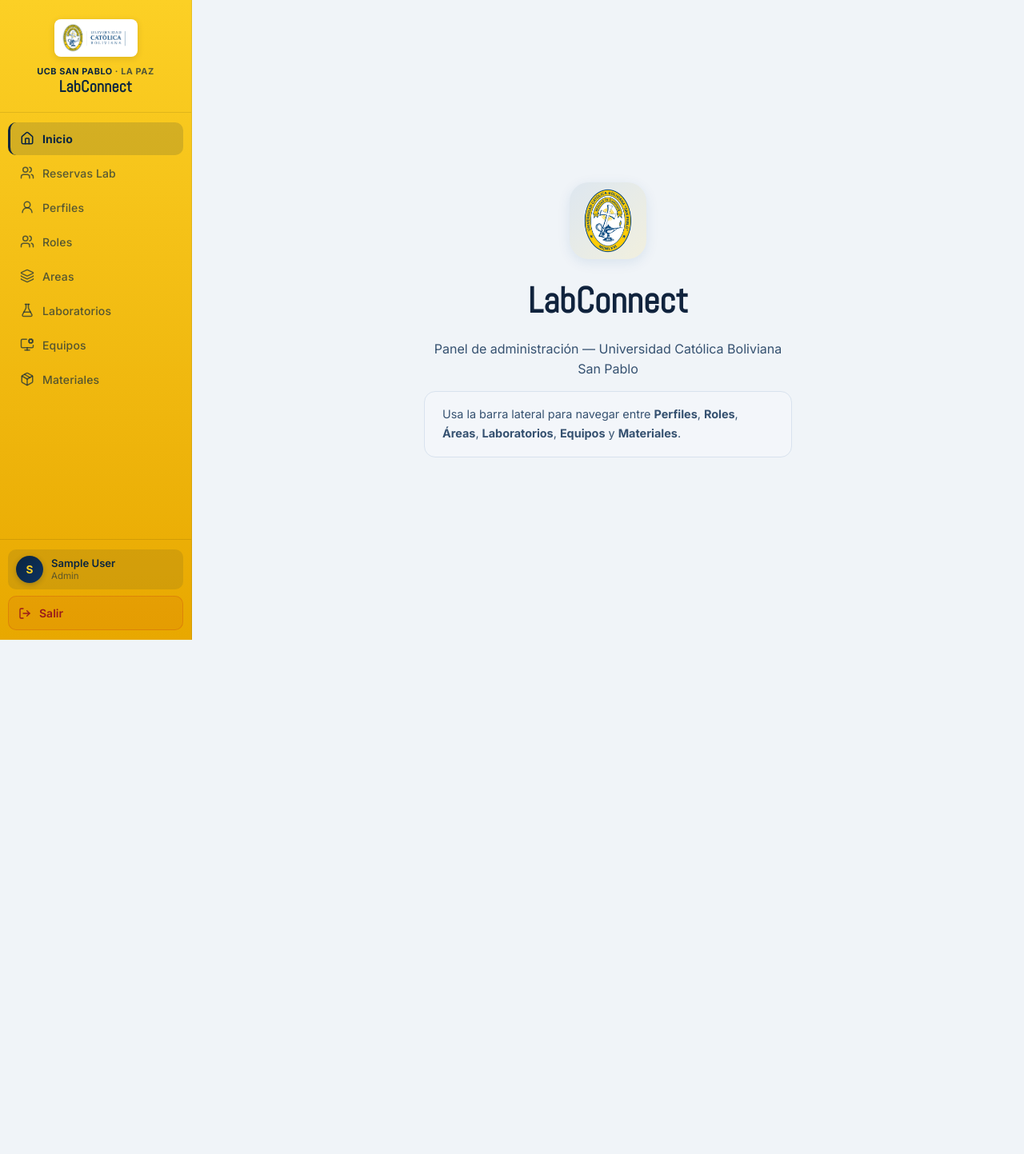
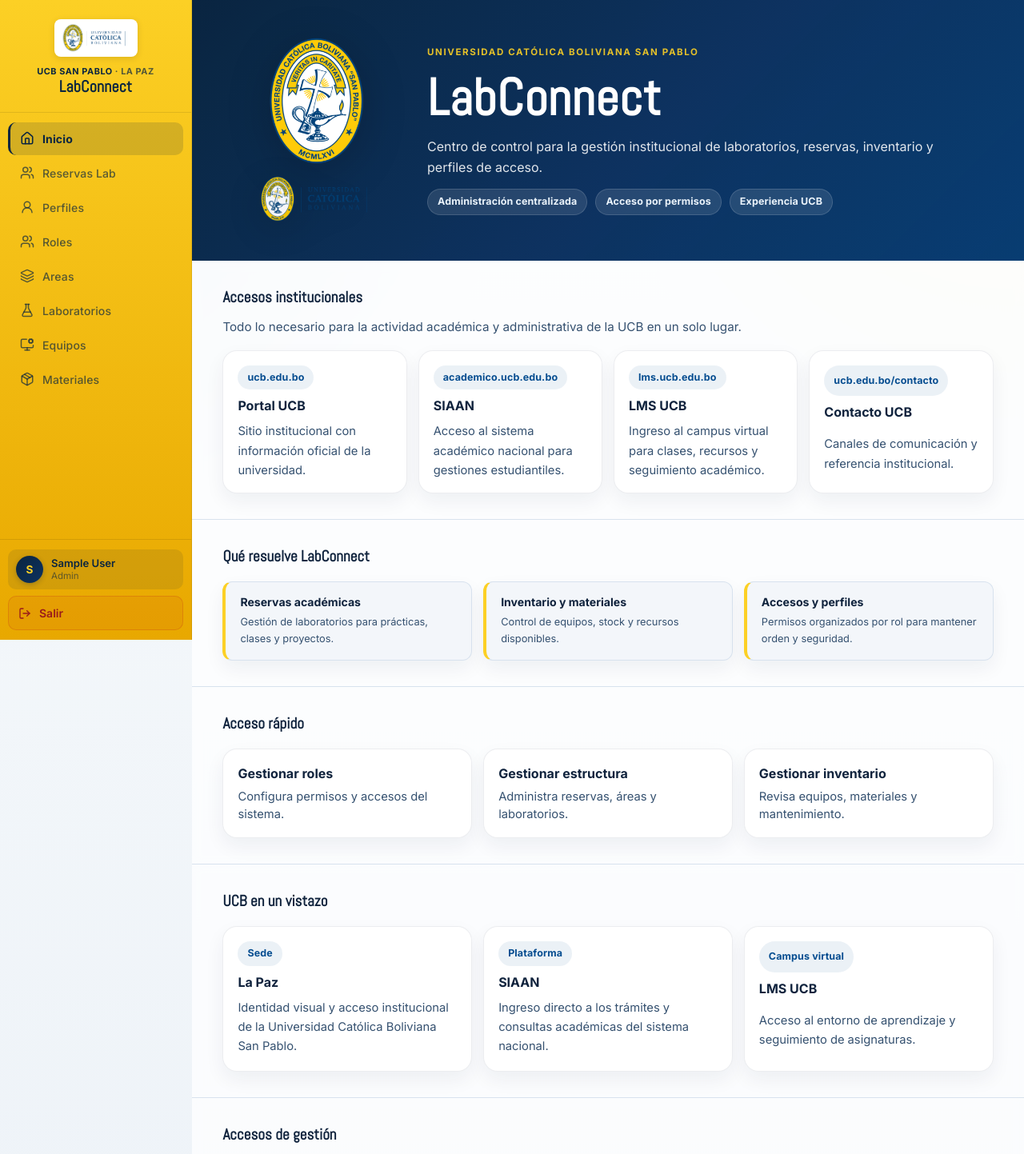
Before and after one commit to Danizamog/UCB-labconnect-front, a React (Vite) app: page /app in a window 1280 px wide. Shown: the top 1443 px of the page at 80% size. Before the commit the page ends 800 px from the top, so only its background shows below. Built offline with nearby package versions, Linux system fonts and the light colour scheme; no server answers; sample sign-in values are in the browser's storage.

Commit message:
Añadir enlaces institucionales y tarjetas de acceso rápido en la vista principal

```diff
--- a/src/features/home/pages/HomeView.css
+++ b/src/features/home/pages/HomeView.css
@@ -5,7 +5,6 @@
   background: #f0f4f8;
 }
 
-/* ── Main content (shifts right by sidebar width) ──────── */
 .home-main {
   flex: 1;
   margin-left: 240px;
@@ -14,6 +13,430 @@
   flex-direction: column;
 }
 
+/* App shell */
+.app-layout {
+  display: flex;
+  min-height: 100dvh;
+  background:
+    radial-gradient(circle at top left, rgba(6, 77, 144, 0.12), transparent 34%),
+    radial-gradient(circle at top right, rgba(252, 208, 37, 0.14), transparent 28%),
+    linear-gradient(180deg, #f7fafc 0%, #eef3f8 100%);
+}
+
+.home-main {
+  flex: 1;
+  margin-left: 240px;
+  min-height: 100dvh;
+  display: flex;
+  flex-direction: column;
+}
+
+.content-window {
+  flex: 1;
+  display: flex;
+  flex-direction: column;
+  overflow: auto;
+}
+
+/* Landing container */
+.home-dashboard {
+  flex: 1;
+  display: flex;
+  flex-direction: column;
+  gap: 0;
+}
+
+.home-admin-hero,
+.home-hero,
+.home-section {
+  position: relative;
+}
+
+.home-admin-hero {
+  display: grid;
+  grid-template-columns: minmax(160px, 220px) 1fr;
+  gap: 28px;
+  align-items: center;
+  padding: clamp(28px, 4vw, 46px);
+  color: #fff;
+  background:
+    linear-gradient(135deg, rgba(10, 37, 64, 0.96) 0%, rgba(13, 50, 96, 0.96) 55%, rgba(8, 61, 114, 0.98) 100%),
+    linear-gradient(135deg, #0a2540 0%, #0d3260 55%, #083d72 100%);
+}
+
+.home-brand-logos {
+  display: grid;
+  gap: 12px;
+  justify-items: center;
+}
+
+.home-brand-logo {
+  display: block;
+  width: 100%;
+  max-width: 160px;
+  height: auto;
+  object-fit: contain;
+  filter: drop-shadow(0 10px 26px rgba(0, 0, 0, 0.18));
+}
+
+.home-brand-logo-secondary {
+  max-width: 150px;
+  opacity: 0.96;
+}
+
+.home-hero-copy {
+  display: grid;
+  gap: 14px;
+  max-width: 760px;
+}
+
+.home-eyebrow {
+  margin: 0;
+  text-transform: uppercase;
+  letter-spacing: 0.14em;
+  font-size: 0.72rem;
+  font-weight: 700;
+  color: rgba(252, 208, 37, 0.9);
+}
+
+.home-admin-hero h2,
+.home-hero h2 {
+  margin: 0;
+  font-family: var(--font-display);
+  line-height: 1.05;
+  letter-spacing: 0.01em;
+}
+
+.home-admin-hero h2 {
+  font-size: clamp(2.2rem, 5vw, 4rem);
+}
+
+.home-hero-text,
+.home-hero-meta p,
+.home-section-text,
+.home-lab-card p,
+.home-link-card p,
+.home-spotlight-card p,
+.home-role-note {
+  line-height: 1.65;
+}
+
+.home-hero-text {
+  margin: 0;
+  max-width: 64ch;
+  color: rgba(255, 255, 255, 0.88);
+  font-size: 1rem;
+}
+
+.home-meta-row {
+  display: flex;
+  flex-wrap: wrap;
+  gap: 10px;
+}
+
+.home-meta-row span,
+.home-brand-badges span,
+.home-spotlight-label,
+.home-link-label {
+  display: inline-flex;
+  align-items: center;
+  justify-content: center;
+  border-radius: 999px;
+  padding: 6px 12px;
+  font-size: 0.78rem;
+  font-weight: 700;
+  letter-spacing: 0.01em;
+}
+
+.home-meta-row span {
+  color: #eaf3fb;
+  background: rgba(255, 255, 255, 0.11);
+  border: 1px solid rgba(255, 255, 255, 0.14);
+}
+
+/* User hero */
+.home-hero {
+  display: grid;
+  grid-template-columns: minmax(220px, 300px) 1fr;
+  gap: clamp(20px, 3vw, 34px);
+  align-items: center;
+  padding: clamp(24px, 3.8vw, 42px);
+  background:
+    linear-gradient(135deg, rgba(10, 37, 64, 0.95) 0%, rgba(15, 76, 129, 0.95) 100%),
+    linear-gradient(135deg, #0f4c81 0%, #154f83 100%);
+  color: #fff;
+}
+
+.home-brand-column {
+  display: grid;
+  gap: 14px;
+}
+
+.home-brand-lockup {
+  display: flex;
+  align-items: center;
+  justify-content: flex-start;
+  gap: 16px;
+  flex-wrap: wrap;
+  padding: 14px 16px;
+  border-radius: 20px;
+  background: rgba(255, 255, 255, 0.1);
+  border: 1px solid rgba(255, 255, 255, 0.12);
+  text-decoration: none;
+}
+
+.home-hero-logo {
+  width: 78px;
+  height: auto;
+  object-fit: contain;
+  filter: drop-shadow(0 8px 18px rgba(0, 0, 0, 0.2));
+}
+
+.home-hero-logo-alt {
+  width: 110px;
+}
+
+.home-brand-badges {
+  display: flex;
+  flex-wrap: wrap;
+  gap: 10px;
+}
+
+.home-brand-badges span {
+  color: #0a2540;
+  background: rgba(252, 208, 37, 0.96);
+}
+
+.home-hero-meta {
+  display: grid;
+  gap: 14px;
+  max-width: 720px;
+}
+
+.home-hero-meta h2 {
+  font-size: clamp(1.9rem, 4vw, 3rem);
+}
+
+.home-hero-meta p {
+  margin: 0;
+  color: rgba(255, 255, 255, 0.84);
+  font-size: 0.98rem;
+}
+
+.home-hero-btn {
+  justify-self: start;
+  display: inline-flex;
+  align-items: center;
+  gap: 8px;
+  padding: 12px 18px;
+  border-radius: 12px;
+  text-decoration: none;
+  font-weight: 700;
+  color: #0a2540;
+  background: linear-gradient(135deg, #fcd025 0%, #ffd94a 100%);
+  box-shadow: 0 10px 26px rgba(252, 208, 37, 0.22);
+  transition: transform 0.18s ease, box-shadow 0.18s ease;
+}
+
+.home-hero-btn:hover {
+  transform: translateY(-1px);
+  box-shadow: 0 14px 32px rgba(252, 208, 37, 0.28);
+}
+
+/* Sections */
+.home-section,
+.home-role-section {
+  padding: clamp(22px, 3vw, 34px) clamp(20px, 3.4vw, 42px);
+  border-bottom: 1px solid rgba(16, 35, 61, 0.08);
+  background: rgba(255, 255, 255, 0.72);
+  backdrop-filter: blur(6px);
+}
+
+.home-section-title {
+  margin: 0 0 10px;
+  font-family: var(--font-display);
+  font-size: 1.2rem;
+  color: var(--ink-900);
+}
+
+.home-section-text {
+  margin: 0;
+  max-width: 74ch;
+  color: var(--ink-700);
+}
+
+/* Cards */
+.home-links-grid,
+.home-labs-grid,
+.home-spotlight-grid,
+.home-quick-actions {
+  display: grid;
+  gap: 14px;
+  margin-top: 16px;
+}
+
+.home-links-grid {
+  grid-template-columns: repeat(auto-fit, minmax(210px, 1fr));
+}
+
+.home-labs-grid {
+  grid-template-columns: repeat(auto-fit, minmax(220px, 1fr));
+}
+
+.home-spotlight-grid {
+  grid-template-columns: repeat(auto-fit, minmax(220px, 1fr));
+}
+
+.home-quick-actions {
+  grid-template-columns: repeat(auto-fit, minmax(220px, 1fr));
+}
+
+.home-link-card,
+.home-lab-card,
+.home-spotlight-card,
+.home-action-btn {
+  border-radius: 18px;
+  border: 1px solid rgba(16, 35, 61, 0.08);
+  background: #fff;
+  box-shadow: 0 10px 24px rgba(10, 37, 64, 0.06);
+  transition: transform 0.18s ease, box-shadow 0.18s ease, border-color 0.18s ease;
+}
+
+.home-link-card:hover,
+.home-lab-card:hover,
+.home-spotlight-card:hover,
+.home-action-btn:hover {
+  transform: translateY(-2px);
+  box-shadow: 0 16px 30px rgba(10, 37, 64, 0.1);
+  border-color: rgba(6, 77, 144, 0.18);
+}
+
+.home-link-card {
+  display: grid;
+  gap: 10px;
+  padding: 18px 18px 16px;
+  text-decoration: none;
+  color: inherit;
+}
+
+.home-link-label,
+.home-spotlight-label {
+  width: fit-content;
+  color: var(--ucb-blue);
+  background: rgba(6, 77, 144, 0.08);
+}
+
+.home-link-card strong,
+.home-lab-card strong,
+.home-spotlight-card strong {
+  color: var(--ink-900);
+  font-size: 1rem;
+  line-height: 1.25;
+}
+
+.home-link-card p,
+.home-lab-card p,
+.home-spotlight-card p {
+  margin: 0;
+  color: var(--ink-700);
+  font-size: 0.92rem;
+}
+
+.home-lab-card {
+  padding: 18px;
+  border-left: 4px solid var(--ucb-gold);
+}
+
+.home-spotlight-card {
+  display: grid;
+  gap: 10px;
+  padding: 18px;
+}
+
+.home-action-btn {
+  padding: 18px;
+  cursor: pointer;
+  text-align: left;
+  font: inherit;
+}
+
+.action-content {
+  display: grid;
+  gap: 6px;
+}
+
+.action-content strong {
+  color: var(--ink-900);
+  font-size: 1rem;
+}
+
+.action-content p {
+  margin: 0;
+  color: var(--ink-700);
+  font-size: 0.92rem;
+}
+
+/* Admin note */
+.home-role-note {
+  margin: 0;
+  padding: 14px 16px;
+  border-radius: 16px;
+  background: rgba(6, 77, 144, 0.06);
+  border: 1px solid rgba(6, 77, 144, 0.12);
+  color: var(--ink-700);
+}
+
+/* Legacy content removed but sections now occupy the full home page consistently */
+
+@media (max-width: 980px) {
+  .home-main {
+    margin-left: 0;
+    padding-top: 56px;
+  }
+
+  .home-admin-hero,
+  .home-hero {
+    grid-template-columns: 1fr;
+  }
+
+  .home-brand-logos {
+    grid-auto-flow: column;
+    align-items: center;
+    justify-content: start;
+    overflow-x: auto;
+    padding-bottom: 4px;
+  }
+
+  .home-brand-logo {
+    max-width: 132px;
+  }
+}
+
+@media (max-width: 640px) {
+  .home-admin-hero,
+  .home-hero,
+  .home-section,
+  .home-role-section {
+    padding-left: 16px;
+    padding-right: 16px;
+  }
+
+  .home-brand-lockup {
+    justify-content: center;
+  }
+
+  .home-hero-btn {
+    width: 100%;
+    justify-content: center;
+  }
+
+  .home-links-grid,
+  .home-labs-grid,
+  .home-spotlight-grid,
+  .home-quick-actions {
+    grid-template-columns: 1fr;
+  }
+}
 /* ── Content window (fills all available space) ────────── */
 .content-window {
   flex: 1;
--- a/src/features/home/pages/HomeView.jsx
+++ b/src/features/home/pages/HomeView.jsx
@@ -1,4 +1,4 @@
-import { useEffect, useState } from 'react'
+import { useEffect } from 'react'
 import AdminAreasPage from '../../admin/pages/AdminAreasPage'
 import AdminEquiposPage from '../../admin/pages/AdminEquiposPage'
 import AdminLaboratoriosPage from '../../admin/pages/AdminLaboratoriosPage'
@@ -20,7 +20,6 @@ import { hasAnyPermission } from '../../../shared/lib/permissions'
 import './HomeView.css'
 
 function HomeView({ user, currentPath, onNavigate, onRefreshSession, onLogout }) {
-
   const isAdmin = user?.role === 'admin'
   const canManageRoles = hasAnyPermission(user, ['gestionar_roles_permisos'])
   const canManageProfiles = hasAnyPermission(user, ['gestionar_roles_permisos', 'reactivar_cuentas'])
@@ -29,6 +28,68 @@ function HomeView({ user, currentPath, onNavigate, onRefreshSession, onLogout })
   const canManageMateriales = hasAnyPermission(user, ['gestionar_stock', 'gestionar_reactivos_quimicos'])
   const hasManagementModules = canManageRoles || canManageProfiles || canManageStructure || canManageEquipos || canManageMateriales
   const activeSection = getSectionIdFromPath(currentPath) || 'home'
+  const institutionalLinks = [
+    {
+      title: 'Portal UCB',
+      description: 'Sitio institucional con información oficial de la universidad.',
+      href: 'https://www.ucb.edu.bo',
+      label: 'ucb.edu.bo',
+    },
+    {
+      title: 'SIAAN',
+      description: 'Acceso al sistema académico nacional para gestiones estudiantiles.',
+      href: 'https://academico.ucb.edu.bo/AcademicoNacional/inicio',
+      label: 'academico.ucb.edu.bo',
+    },
+    {
+      title: 'LMS UCB',
+      description: 'Ingreso al campus virtual para clases, recursos y seguimiento académico.',
+      href: 'https://lms.ucb.edu.bo/my/',
+      label: 'lms.ucb.edu.bo',
+    },
+    {
+      title: 'Contacto UCB',
+      description: 'Canales de comunicación y referencia institucional.',
+      href: 'https://www.ucb.edu.bo/contacto',
+      label: 'ucb.edu.bo/contacto',
+    },
+  ]
+
+  const quickAccessCards = isAdmin
+    ? [
+        {
+          title: 'Gestionar roles',
+          description: 'Configura permisos y accesos del sistema.',
+          action: () => onNavigate?.('/roles'),
+        },
+        {
+          title: 'Gestionar estructura',
+          description: 'Administra reservas, áreas y laboratorios.',
+          action: () => onNavigate?.('/admin_reservas'),
+        },
+        {
+          title: 'Gestionar inventario',
+          description: 'Revisa equipos, materiales y mantenimiento.',
+          action: () => onNavigate?.('/equipos'),
+        },
+      ]
+    : [
+        {
+          title: 'Reservar laboratorio',
+          description: 'Consulta espacios disponibles y solicita una reserva.',
+          action: () => onNavigate?.('/reserve'),
+        },
+        {
+          title: 'Mi calendario',
+          description: 'Revisa tus reservas activas y próximas actividades.',
+          action: () => onNavigate?.('/calendar'),
+        },
+        {
+          title: 'LMS y SIAAN',
+          description: 'Accede a las plataformas académicas de la UCB.',
+          action: () => window.open('https://lms.ucb.edu.bo/my/', '_blank', 'noopener,noreferrer'),
+        },
+      ]
 
   useEffect(() => {
     const normalizedPath = normalizePath(currentPath)
@@ -86,129 +147,128 @@ function HomeView({ user, currentPath, onNavigate, onRefreshSession, onLogout })
           {!isAdmin && activeSection === 'reserve' ? <UserReserveLabPage user={user} /> : null}
 
           {activeSection === 'home' ? (
-            <section className={isAdmin ? 'home-placeholder' : 'home-dashboard'} aria-label="Panel de inicio">
+            <section className="home-dashboard" aria-label="Panel de inicio">
               {isAdmin ? (
-                <>
-                  <div className="home-placeholder-icon">
-                    <img src={ucbEscudoLogo} alt="UCB Escudo" width="80" height="80" />
+                <div className="home-admin-hero">
+                  <div className="home-brand-logos" aria-hidden="true">
+                    <img src={ucbEscudoLogo} alt="" className="home-brand-logo home-brand-logo-primary" />
+                    <img src={ucbLapazLogo} alt="" className="home-brand-logo home-brand-logo-secondary" />
                   </div>
+                  <div className="home-hero-copy">
+                    <p className="home-eyebrow">Universidad Católica Boliviana San Pablo</p>
                     <h2>LabConnect</h2>
-                  <p className="home-placeholder-subtitle">
-                    Panel de administración — Universidad Católica Boliviana San Pablo
+                    <p className="home-hero-text">
+                      Centro de control para la gestión institucional de laboratorios, reservas, inventario y perfiles de acceso.
                     </p>
-                  <p className="home-placeholder-hint">
-                    Usa la barra lateral para navegar entre <strong>Perfiles</strong>, <strong>Roles</strong>, <strong>Áreas</strong>, <strong>Laboratorios</strong>, <strong>Equipos</strong> y <strong>Materiales</strong>.
+                    <div className="home-meta-row">
+                      <span>Administración centralizada</span>
+                      <span>Acceso por permisos</span>
+                      <span>Experiencia UCB</span>
+                    </div>
+                  </div>
+                </div>
+              ) : (
+                <div className="home-hero">
+                  <div className="home-brand-column">
+                    <a href="https://www.ucb.edu.bo" target="_blank" rel="noopener noreferrer" className="home-brand-lockup">
+                      <img src={ucbEscudoLogo} alt="Escudo de la Universidad Católica Boliviana San Pablo" className="home-hero-logo" />
+                      <img src={ucbLapazLogo} alt="Sede La Paz de la Universidad Católica Boliviana San Pablo" className="home-hero-logo home-hero-logo-alt" />
+                    </a>
+                    <div className="home-brand-badges">
+                      <span>UCB San Pablo</span>
+                      <span>Servicios académicos e institucionales</span>
+                    </div>
+                  </div>
+                  <div className="home-hero-meta">
+                    <p className="home-eyebrow">Portal académico y de servicios</p>
+                    <h2>Un acceso único a la vida universitaria de la UCB</h2>
+                    <p>
+                      Consulta recursos institucionales, plataformas académicas y servicios de laboratorio desde una portada coherente con la identidad de la UCB.
                     </p>
-                </>
-              ) : (
-                <>
-                  <div className="home-hero">
-                    <a href="https://www.ucb.edu.bo" target="_blank" rel="noopener noreferrer" className="home-hero-link">
-                      <img src={ucbEscudoLogo} alt="UCB Escudo" className="home-hero-logo" />
+                    <a href="https://www.ucb.edu.bo" target="_blank" rel="noopener noreferrer" className="home-hero-btn">
+                      Visitar sitio oficial
                     </a>
-                    <div className="home-hero-meta">
-                      <h2>Universidad Católica Boliviana San Pablo</h2>
-                      <p>Desde 1966 formando profesionales comprometidos con la excelencia académica y la responsabilidad social.</p>
-                      <a href="https://www.ucb.edu.bo" target="_blank" rel="noopener noreferrer" className="home-hero-btn">
-                        Visitar sitio oficial →
+                  </div>
+                </div>
+              )}
+
+              <div className="home-section">
+                <h3 className="home-section-title">Accesos institucionales</h3>
+                <p className="home-section-text">
+                  Todo lo necesario para la actividad académica y administrativa de la UCB en un solo lugar.
+                </p>
+                <div className="home-links-grid">
+                  {institutionalLinks.map((link) => (
+                    <a key={link.title} href={link.href} target="_blank" rel="noopener noreferrer" className="home-link-card">
+                      <span className="home-link-label">{link.label}</span>
+                      <strong>{link.title}</strong>
+                      <p>{link.description}</p>
                     </a>
+                  ))}
                 </div>
               </div>
 
               <div className="home-section">
-                    <h3 className="home-section-title">¿Qué es LabConnect?</h3>
-                    <p className="home-section-text">
-                      LabConnect es la plataforma integral de gestión de laboratorios de la UCB San Pablo.
-                      Conecta docentes, estudiantes y personal administrativo en un ecosistema colaborativo que facilita:
-                    </p>
-                    <ul className="home-features">
-                      <li><strong>Reserva de laboratorios</strong> para prácticas y proyectos académicos</li>
-                      <li><strong>Gestión de inventario</strong> de equipos y materiales disponibles</li>
-                      <li><strong>Control de acceso</strong> seguro a espacios especializados</li>
-                      <li><strong>Seguimiento de préstamos</strong> y mantenimiento preventivo</li>
-                    </ul>
-                  </div>
-
-                  <div className="home-section">
-                    <h3 className="home-section-title">Nuestros Laboratorios</h3>
-                    <p className="home-section-text">
-                      Contamos con espacios modernos y completamente equipados para diferentes disciplinas:
-                    </p>
+                <h3 className="home-section-title">Qué resuelve LabConnect</h3>
                 <div className="home-labs-grid">
                   <div className="home-lab-card">
-                        <strong>Laboratorios de Ciencias</strong>
-                        <p>Física, Química y Biología</p>
+                    <strong>Reservas académicas</strong>
+                    <p>Gestión de laboratorios para prácticas, clases y proyectos.</p>
                   </div>
                   <div className="home-lab-card">
-                        <strong>Laboratorios de Ingeniería</strong>
-                        <p>Sistemas, Mecánica y Electrónica</p>
+                    <strong>Inventario y materiales</strong>
+                    <p>Control de equipos, stock y recursos disponibles.</p>
                   </div>
                   <div className="home-lab-card">
-                        <strong>Laboratorios de Administración</strong>
-                        <p>Sistemas de Información y Negocios</p>
+                    <strong>Accesos y perfiles</strong>
+                    <p>Permisos organizados por rol para mantener orden y seguridad.</p>
                   </div>
                 </div>
               </div>
 
               <div className="home-section">
-                    <h3 className="home-section-title">Acciones Rápidas</h3>
+                <h3 className="home-section-title">Acceso rápido</h3>
                 <div className="home-quick-actions">
-                      <button
-                        className="home-action-btn home-action-reserve"
-                        onClick={() => onNavigate?.('/reserve')}
-                      >
-                        <span className="action-icon">📅</span>
+                  {quickAccessCards.map((card) => (
+                    <button key={card.title} type="button" className="home-action-btn" onClick={card.action}>
                       <div className="action-content">
-                          <strong>Reservar Laboratorio</strong>
-                          <p>Accede a la disponibilidad de espacios</p>
+                        <strong>{card.title}</strong>
+                        <p>{card.description}</p>
                       </div>
                     </button>
-                      <button
-                        className="home-action-btn home-action-calendar"
-                        onClick={() => onNavigate?.('/calendar')}
-                      >
-                        <span className="action-icon">📋</span>
-                        <div className="action-content">
-                          <strong>Mi Calendario</strong>
-                          <p>Consulta tus reservas activas</p>
-                        </div>
-                      </button>
+                  ))}
                 </div>
               </div>
 
               <div className="home-section">
-                    <h3 className="home-section-title">Enlaces Útiles</h3>
-                    <div className="home-links-grid">
-                      <a href="https://www.ucb.edu.bo" target="_blank" rel="noopener noreferrer" className="home-link-card">
-                        <span className="link-icon">🏫</span>
-                        <strong>Sitio Web UCB</strong>
-                        <p>Página principal de la Universidad</p>
-                      </a>
-                      <a href="https://www.ucb.edu.bo/carreras" target="_blank" rel="noopener noreferrer" className="home-link-card">
-                        <span className="link-icon">📚</span>
-                        <strong>Programas Académicos</strong>
-                        <p>Conoce nuestras licenciaturas</p>
-                      </a>
-                      <a href="https://www.ucb.edu.bo/contacto" target="_blank" rel="noopener noreferrer" className="home-link-card">
-                        <span className="link-icon">📧</span>
-                        <strong>Contacto</strong>
-                        <p>Datos de comunicación y ubicación</p>
-                      </a>
-                      <a href="https://www.ucb.edu.bo" target="_blank" rel="noopener noreferrer" className="home-link-card">
-                        <span className="link-icon">🌐</span>
-                        <strong>Portal UCB</strong>
-                        <p>Acceso a recursos universitarios</p>
-                      </a>
+                <h3 className="home-section-title">UCB en un vistazo</h3>
+                <div className="home-spotlight-grid">
+                  <div className="home-spotlight-card">
+                    <span className="home-spotlight-label">Sede</span>
+                    <strong>La Paz</strong>
+                    <p>Identidad visual y acceso institucional de la Universidad Católica Boliviana San Pablo.</p>
+                  </div>
+                  <div className="home-spotlight-card">
+                    <span className="home-spotlight-label">Plataforma</span>
+                    <strong>SIAAN</strong>
+                    <p>Ingreso directo a los trámites y consultas académicas del sistema nacional.</p>
+                  </div>
+                  <div className="home-spotlight-card">
+                    <span className="home-spotlight-label">Campus virtual</span>
+                    <strong>LMS UCB</strong>
+                    <p>Acceso al entorno de aprendizaje y seguimiento de asignaturas.</p>
+                  </div>
                 </div>
               </div>
 
               {hasManagementModules ? (
+                <div className="home-section home-role-section">
+                  <h3 className="home-section-title">Accesos de gestión</h3>
                   <p className="home-role-note">
-                      Tu rol actual también incluye accesos de gestión. Puedes usar las pestañas habilitadas según tus permisos.
+                    Tu rol actual también incluye funciones de administración. Las opciones habilitadas en la barra lateral están disponibles según tus permisos.
                   </p>
+                </div>
               ) : null}
-                </>
-              )}
             </section>
           ) : null}
         </section>
```
Lines whose indentation alone changed are shown as unchanged.
